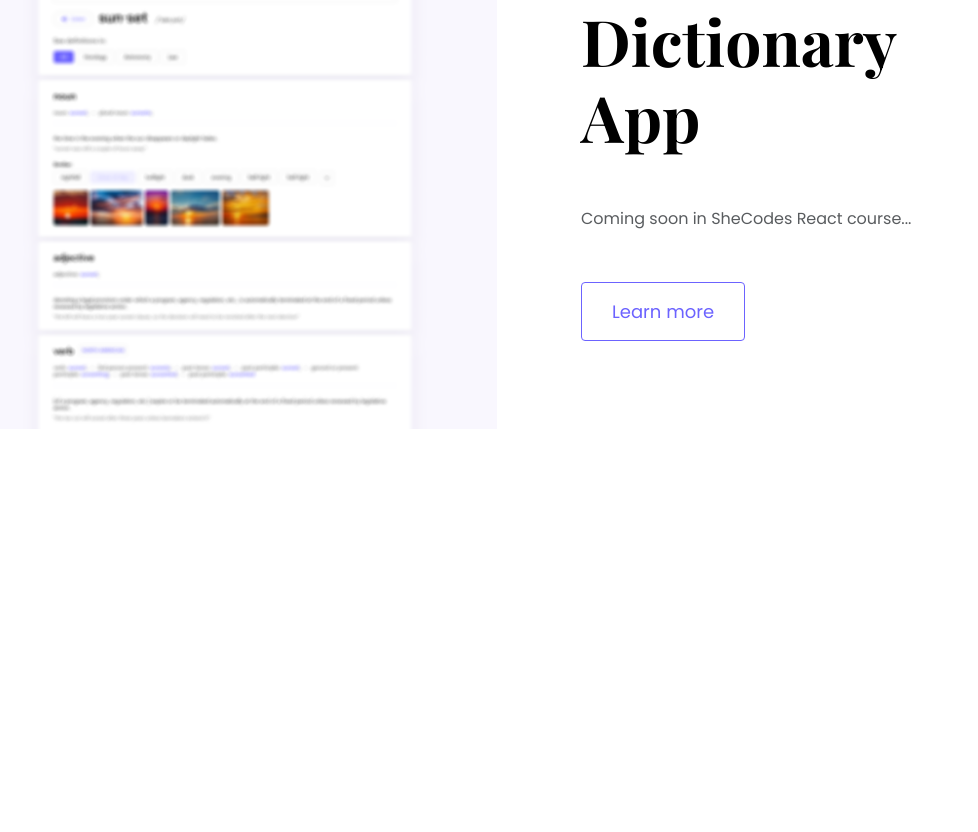
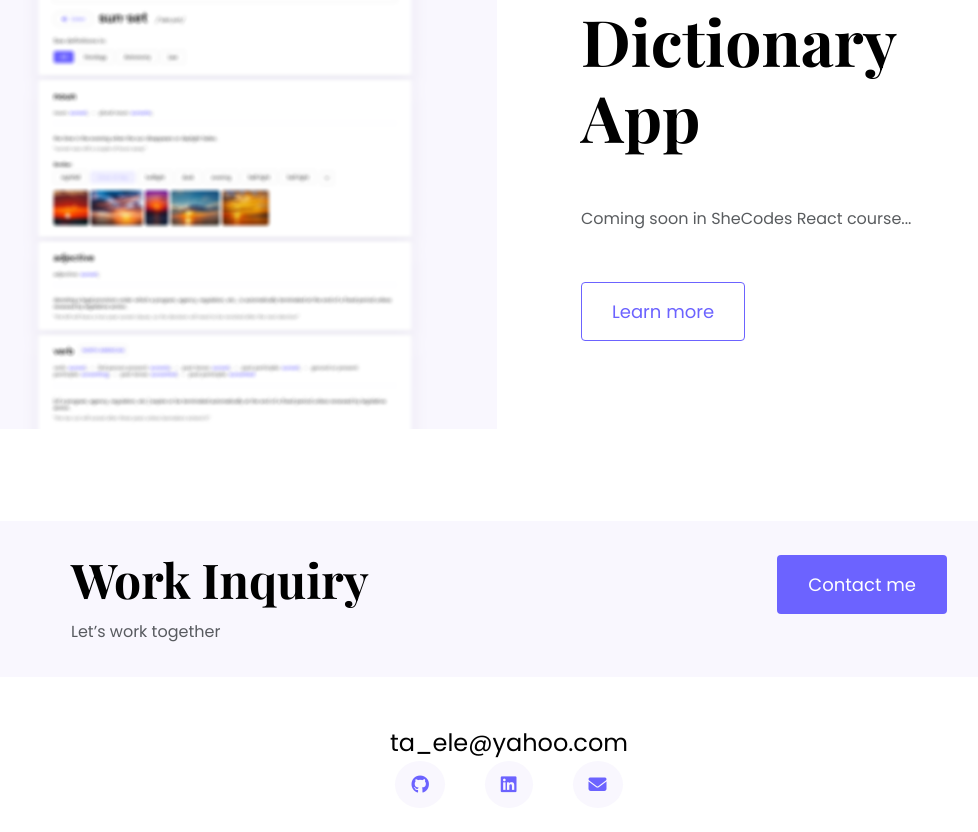
Before and after one commit to ElenTara/portfolio-project, a plain HTML site: page index.html in a window 1280 px wide. Shown: the part 2400-3232 px from the top of the page, without its empty margins (131-1109 px from the left). Before the commit the page ends 2861 px from the top, so only its background shows below. Drawn offline with nearby package versions, Linux system fonts and the light colour scheme.

Commit message:
Added footer

```diff
--- a/index.html
+++ b/index.html
@@ -125,7 +125,36 @@
           </div>
         </div>
       </div>
-      <footer></footer>
+      <footer>
+        <div class="contact-box justify-content-between mb-5 d-none d-md-flex">
+          <div>
+            <h4>Work Inquiry</h4>
+            <p class="text-muted">Let’s work together</p>
+          </div>
+          <div>
+            <a href="/contact.html" class="btn btn-branding mt-1"
+              >Contact&nbsp;me</a
+            >
+          </div>
+        </div>
+
+        <div class="d-flex justify-content-center">
+          <a href="mailto:ta_ele@yahoo.com" target="_blank" class="email-link">
+            ta_ele@yahoo.com
+          </a>
+        </div>
+        <div class="social-links d-flex justify-content-center">
+          <a href="https://github.com/ElenTara" target="_blank">
+            <i class="fa-brands fa-github"></i>
+          </a>
+          <a href="www.linkedin.com/in/elena-tarasenko-2023et/" target="_blank">
+            <i class="fa-brands fa-linkedin"></i>
+          </a>
+          <a href="mailto:ta_ele@yahoo.com" target="_blank">
+            <i class="fa-solid fa-envelope"></i>
+          </a>
+        </div>
+      </footer>
     </div>
   </body>
 </html>
--- a/styles/portfolio.css
+++ b/styles/portfolio.css
@@ -26,6 +26,10 @@ h1 {
 h2 {
   font-size: 64px;
 }
+h4 {
+  font-size: 48px;
+}
+
 p {
   font-weight: normal;
   font-size: 16px;
@@ -148,6 +152,40 @@ nav li.active a {
   padding: 120px 60px;
 }
 
+footer {
+  margin: 60px 0;
+}
+footer .contact-box {
+  background: var(--secondary-color);
+  padding: 30px 120px;
+  border-radius: 10px;
+}
+footer .contact-box p {
+  margin: 0px;
+}
+
+footer .email-link {
+  text-decoration: none;
+  color: black;
+  font-size: 24px;
+}
+footer .email-link:hover {
+  color: var(--branding-color);
+}
+footer .social-links a {
+  margin: 0 20px;
+  color: var(--branding-color);
+  background: var(--secondary-color);
+  padding: 10px 16px;
+  font-size: 18px;
+  border-radius: 50%;
+  transition: all 100ms ease-in-out;
+}
+footer .social-links a:hover {
+  color: white;
+  background: var(--branding-color);
+}
+
 @media (max-width: 900px) {
   h1 {
     font-size: 44px;
@@ -156,7 +194,9 @@ nav li.active a {
   h2 {
     font-size: 44px;
   }
-
+  h4 {
+    font-size: 26px;
+  }
   nav a {
     font-size: 12px;
   }
@@ -174,4 +214,7 @@ nav li.active a {
     padding: 0;
     text-align: center;
   }
+  footer .contact-box {
+    padding: 30px;
+  }
 }
```
